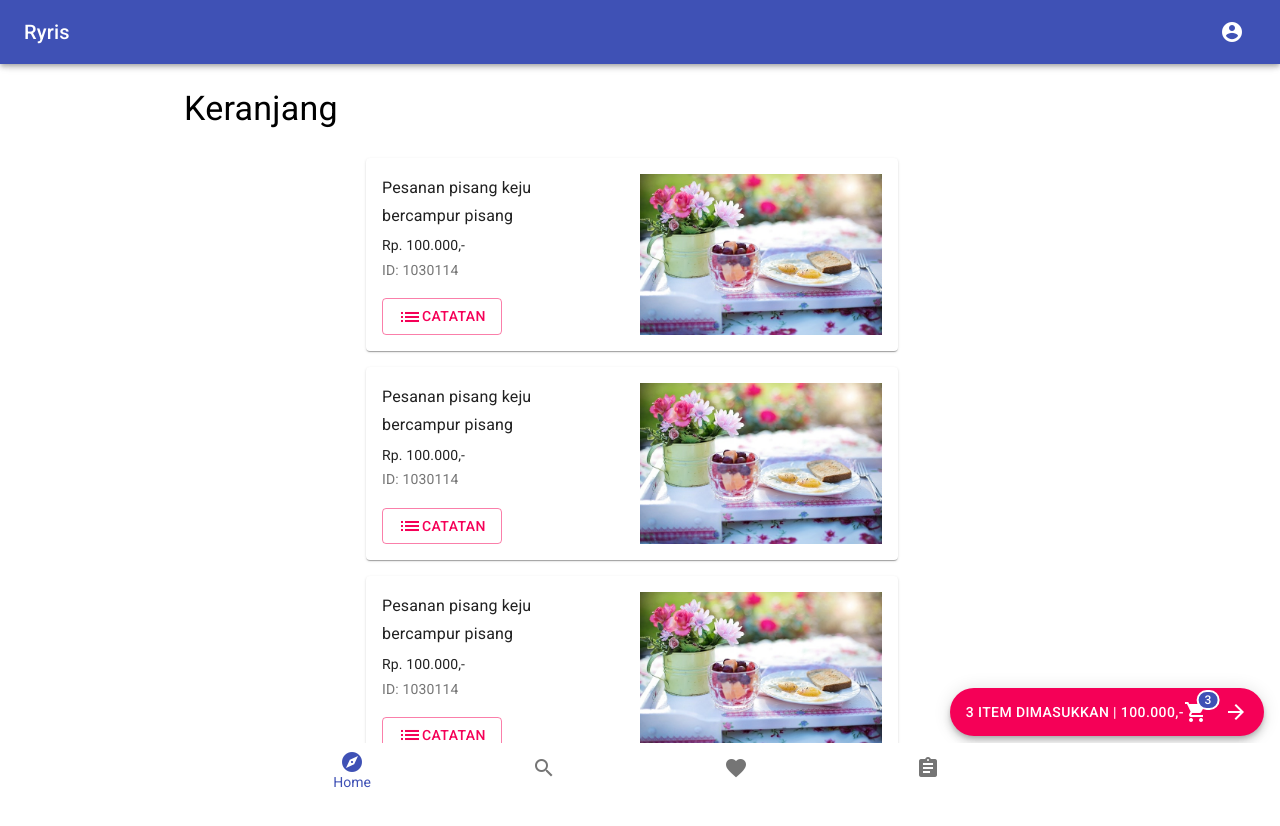
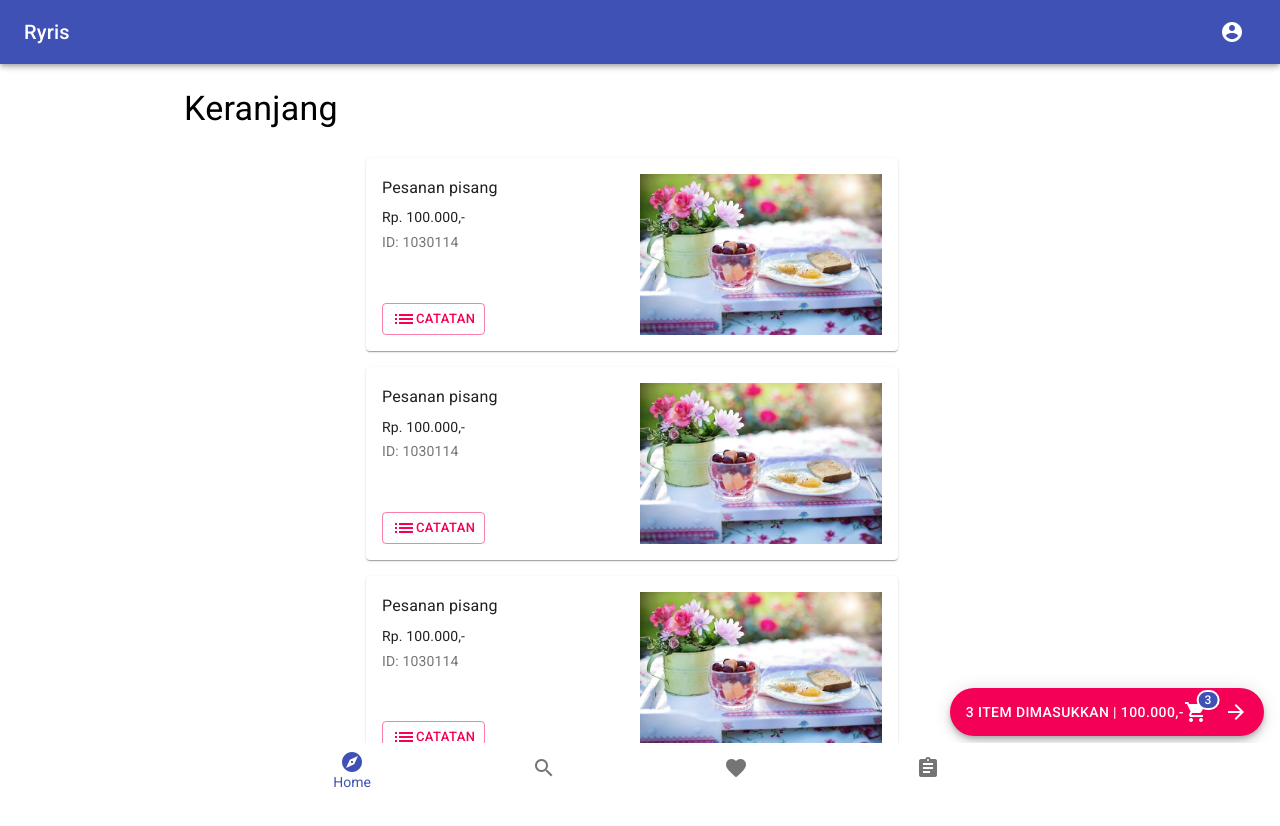
Before and after one commit to ryfazrin/ryris-template, a React (Create React App) app: page /cart in a window 1280 px wide. Shown: the top 826 px of the page. Built offline with nearby package versions, Linux system fonts and the light colour scheme.

Commit message:
update button cardItem

```diff
--- a/src/components/bestSellingComponents/CardItem.js
+++ b/src/components/bestSellingComponents/CardItem.js
@@ -76,7 +76,7 @@ function CardItem() {
           </CardContent>
           <Divider />
           <CardActions>
-            <Button variant="contained" color="secondary">
+            <Button variant="contained" color="secondary" fullWidth>
               Tambah
             </Button>
           </CardActions>
@@ -105,7 +105,7 @@ function CardItem() {
       </React.Fragment>
 
       <CardActions>
-        <Button variant="outlined" size="small" color="secondary" width='100%'>
+        <Button variant="outlined" size="small" color="secondary" fullWidth>
           Tambah
         </Button>
       </CardActions>
--- a/src/components/cartComponents/CardItem.js
+++ b/src/components/cartComponents/CardItem.js
@@ -43,7 +43,7 @@ function CardItem() {
             <Grid item xs container direction="column" spacing={2}>
               <Grid item xs>
                 <Typography gutterBottom variant="subtitle1">
-                  Pesanan pisang keju bercampur pisang
+                  Pesanan pisang
                 </Typography>
                 <Typography variant="body2" gutterBottom>
                   Rp. 100.000,-
@@ -53,7 +53,7 @@ function CardItem() {
                 </Typography>
               </Grid>
               <Grid item>
-                <Button variant='outlined' color="secondary">
+                <Button size="small" variant='outlined' color="secondary">
                   <Icon>list</Icon>
                     Catatan
                 </Button>
```
